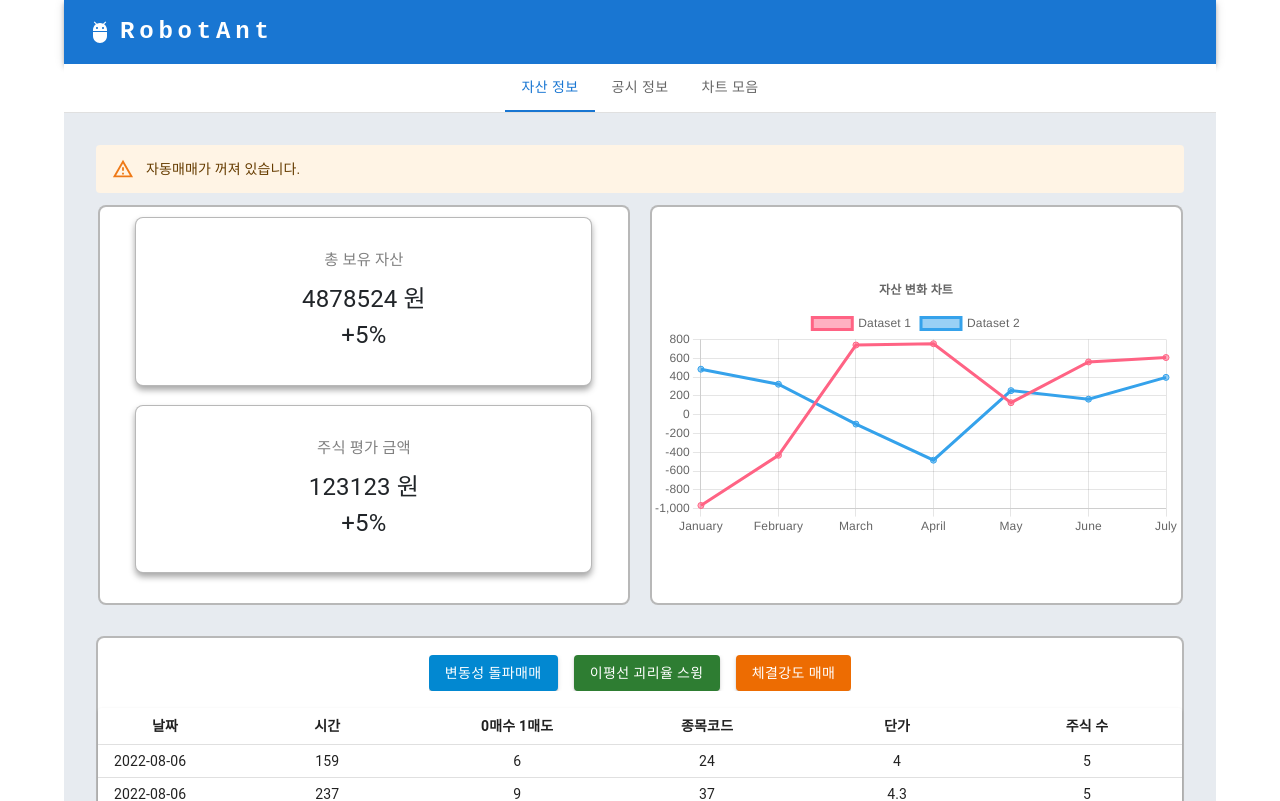
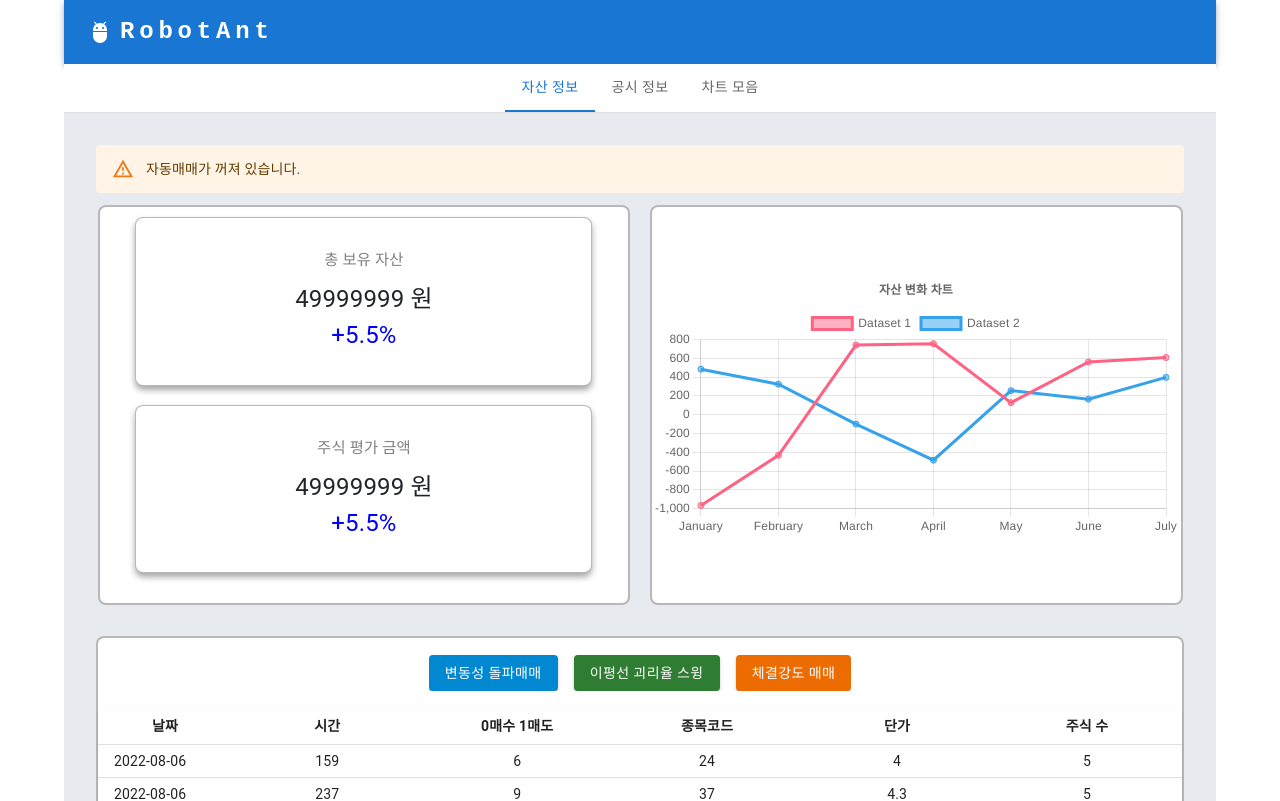
Before and after one commit to Robot-Ant/Front-End, a React (Create React App) app in the folder Client/: page / in a window 1280 px wide. Shown: the top 801 px of the page. Built offline with nearby package versions, Linux system fonts and the light colour scheme; the HTML template or start-up script is replaced by a standard one.

Commit message:
update State & font color

```diff
--- a/Client/src/pages/Page1.js
+++ b/Client/src/pages/Page1.js
@@ -9,7 +9,10 @@ import DataTable from '../components/DataTable';
 //import TrendingUpIcon from '@mui/icons-material/TrendingUp';
 
 function Page1() {
-  const [running, setRunning] = useState(false);
+  const [running, setRunning] = useState(false); // 실행 중
+  const [total, setTotal] = useState(49999999); //총 보유 자산
+  const [rate, setRate] = useState(5.5); // 수익률
+  // (단위변환).toString().replace(/\B(?=(\d{3})+(?!\d))/g, ",");
 
   return (
     <div>
@@ -26,14 +29,14 @@ function Page1() {
           <PaperContainer>
             <PaperBox style={{overflow:'hidden'}}>
               <FontBox style={{fontSize:'1.2vw', color:'gray', marginBottom:'2.0%'}}>총 보유 자산</FontBox>
-              <FontBox>4878524 원</FontBox>
-              <FontBox>+5%</FontBox>
+              <FontBox> {total} 원</FontBox>
+              {rate>=0 ? <FontBox style={{color:'blue'}}>+{rate}%</FontBox> : <FontBox style={{color:'red'}}>{rate}%</FontBox>}
             </PaperBox>
 
             <PaperBox>
               <FontBox style={{fontSize:'1.2vw', color:'gray', marginBottom:'2.0%'}}>주식 평가 금액</FontBox>
-              <FontBox>123123 원</FontBox>
-              <FontBox>+5%</FontBox>
+              <FontBox> {total} 원</FontBox>
+              {rate>=0 ? <FontBox style={{color:'blue'}}>+{rate}%</FontBox> : <FontBox style={{color:'red'}}>{rate}%</FontBox>}
             </PaperBox>
           </PaperContainer>
         </Box>
```
